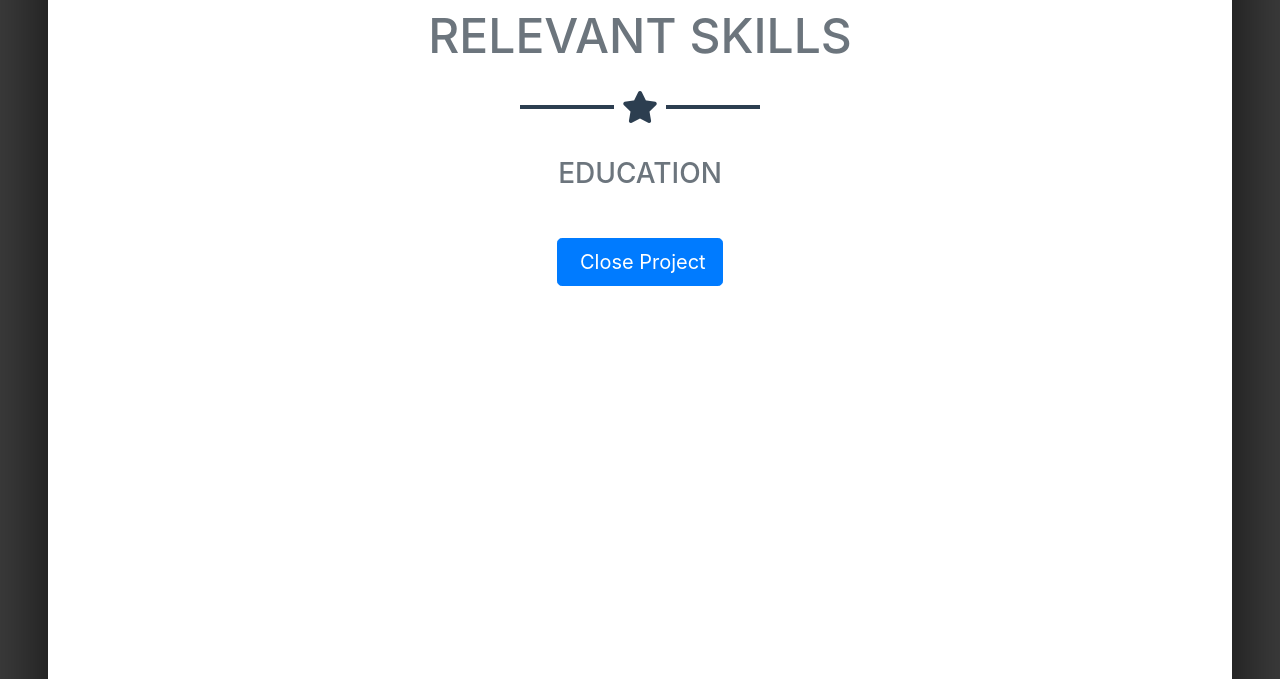
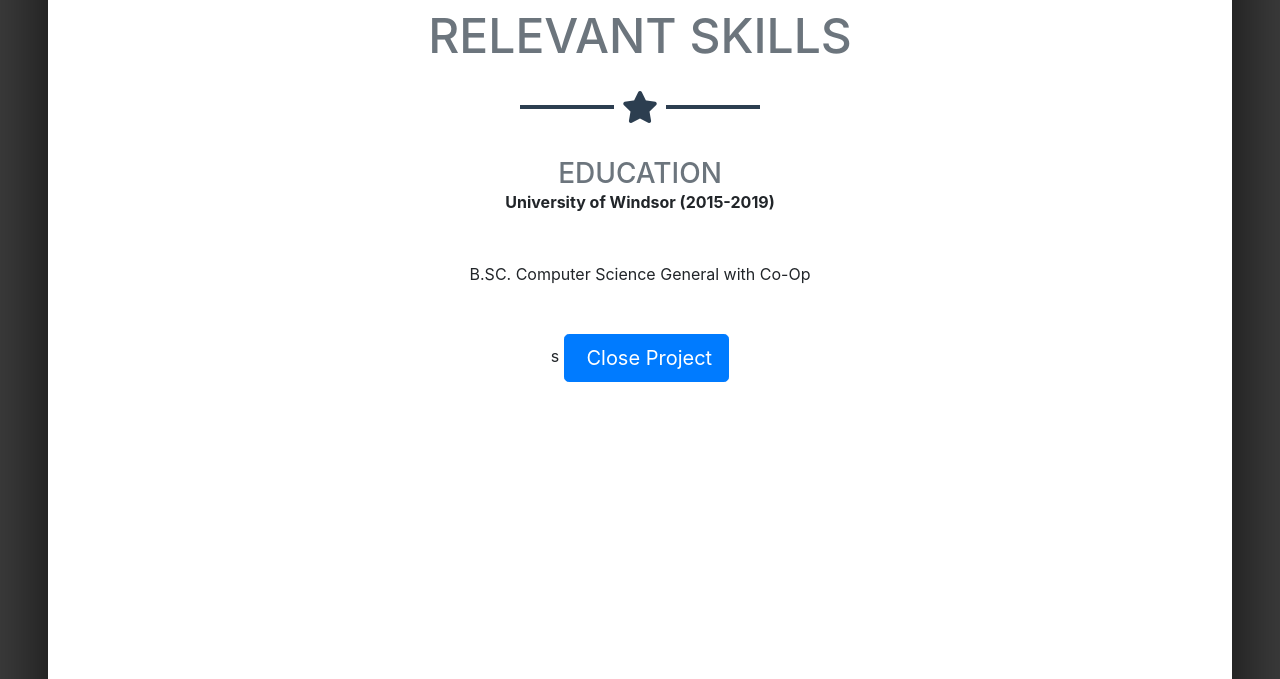
Before and after one commit to JoshPresley1997/.github.io, a website with bundled scripts: page index.html in a window 1280 px wide. Both pictures are taken after a click on the link 260 px from the left and 1138 px from the top of the page. Shown: the part 859-1538 px from the top of the page. Built offline with nearby package versions, Linux system fonts and the light colour scheme; some icons are missing.

Commit message:
Update index.html

```diff
--- a/index.html
+++ b/index.html
@@ -282,7 +282,9 @@
               <hr class="star-dark mb-5">
               <!--<img class="img-fluid mb-5" src="img/portfolio/cabin.png" alt="">-->
               <h3 class="text-secondary text-uppercase mb-0">Education</h3>
-              <p class="mb-5"></p>
+
+              <p class="mb-5"><strong>University of Windsor (2015-2019)</strong></p>
+              <p class="mb-5">B.SC. Computer Science General with Co-Op</p>s
               <a class="btn btn-primary btn-lg rounded-pill portfolio-modal-dismiss" href="#">
                 <i class="fa fa-close"></i>
                 Close Project</a>
```
